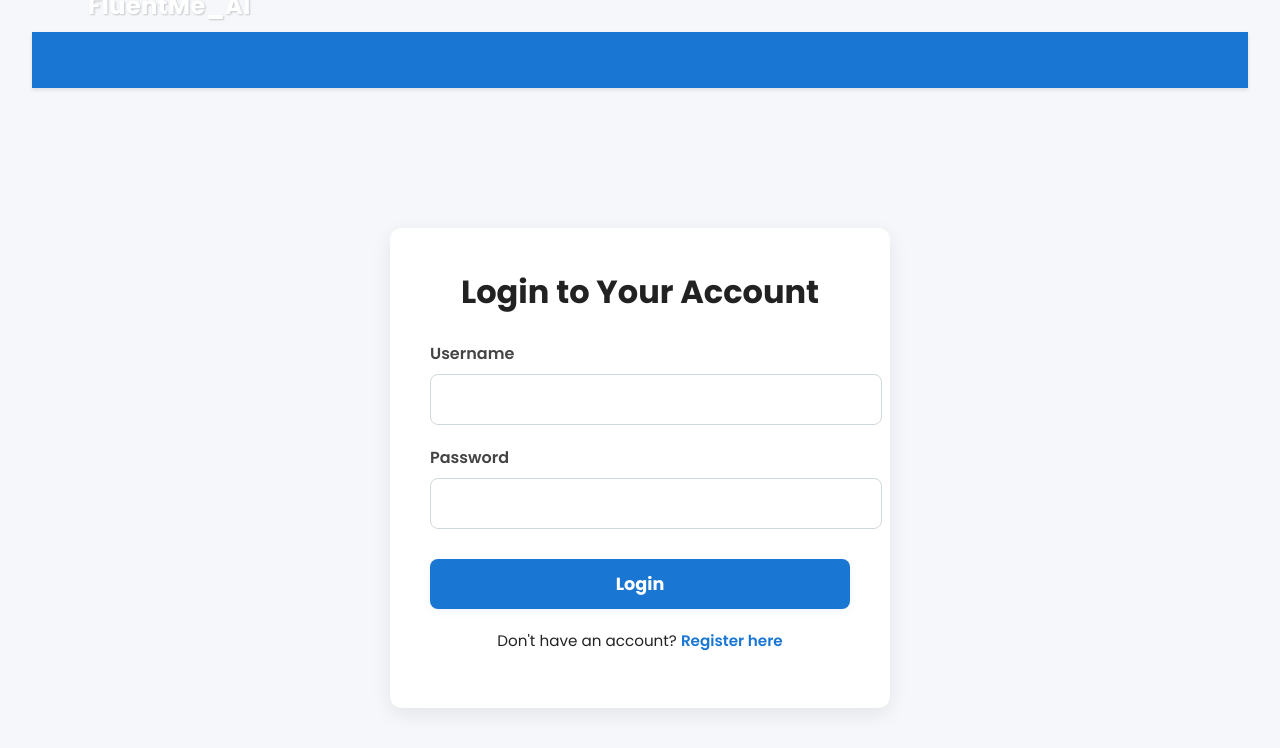
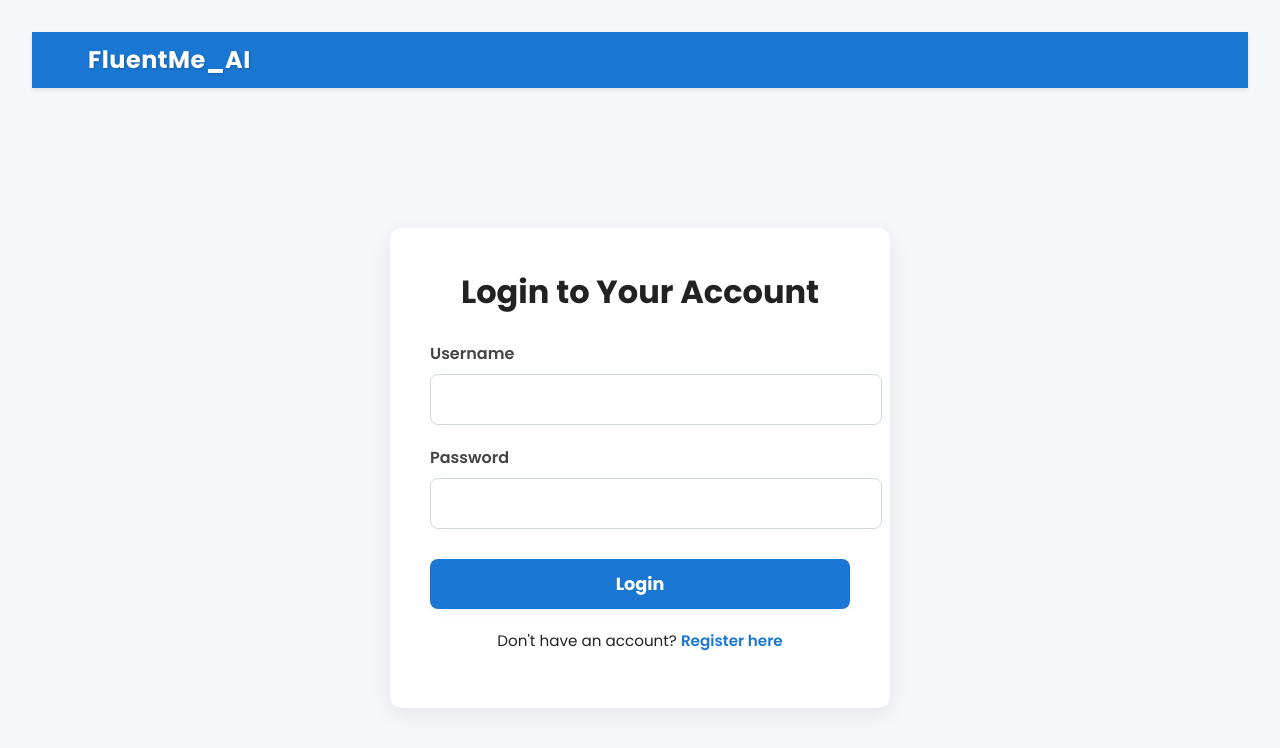
Before and after one commit to akshitsingla21/FlunetMe_AI, a React (Vite) app in the folder client/: page /login in a window 1280 px wide. Shown: the top 748 px of the page. Built offline with nearby package versions, Linux system fonts and the light colour scheme; no server answers.

Commit message:
fix: align logo properly within header

```diff
--- a/client/src/components/Header.css
+++ b/client/src/components/Header.css
@@ -3,6 +3,7 @@
   padding: 8px 20px;
   color: white;
   box-shadow: 0 2px 4px rgba(0, 0, 0, 0.1);
+  position: relative;
 }
 
 .header-content {
@@ -21,6 +22,12 @@
   text-decoration: none;
   text-shadow: 1px 1px 2px rgba(0, 0, 0, 0.2);
   letter-spacing: 0.5px;
+  display: flex;
+  align-items: center;
+  height: 100%;
+  margin: 0;
+  padding: 0;
+  line-height: 40px;
 }
 
 .nav-menu {
--- a/client/src/components/Header.jsx
+++ b/client/src/components/Header.jsx
@@ -26,7 +26,7 @@ const Header = () => {
 
         {user && (
           <>
-            <button className="menu-button" onClick={toggleMenu}>
+            <button className="menu-button" onClick={toggleMenu} aria-label="Toggle menu">
               ☰
             </button>
 
```
